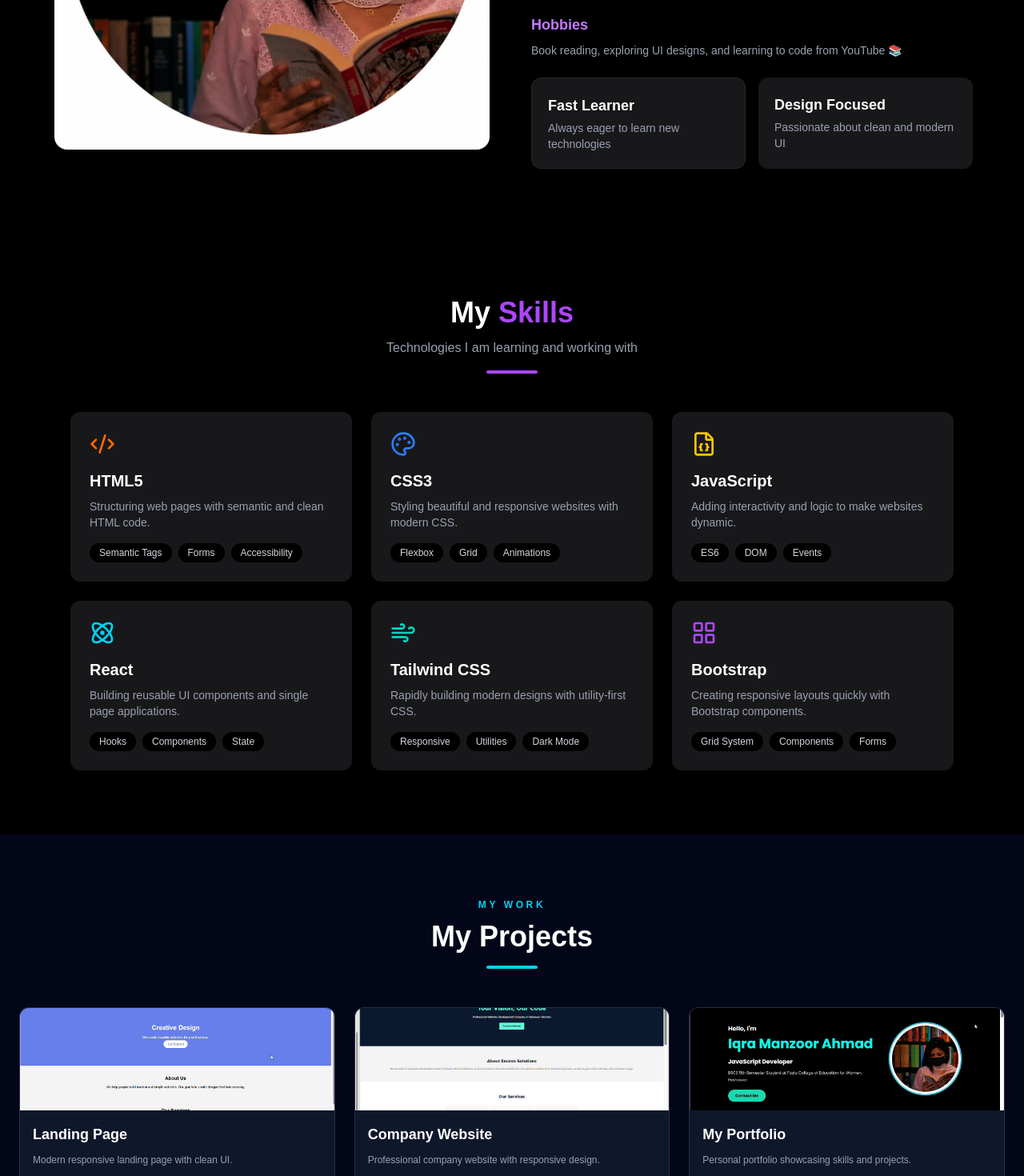
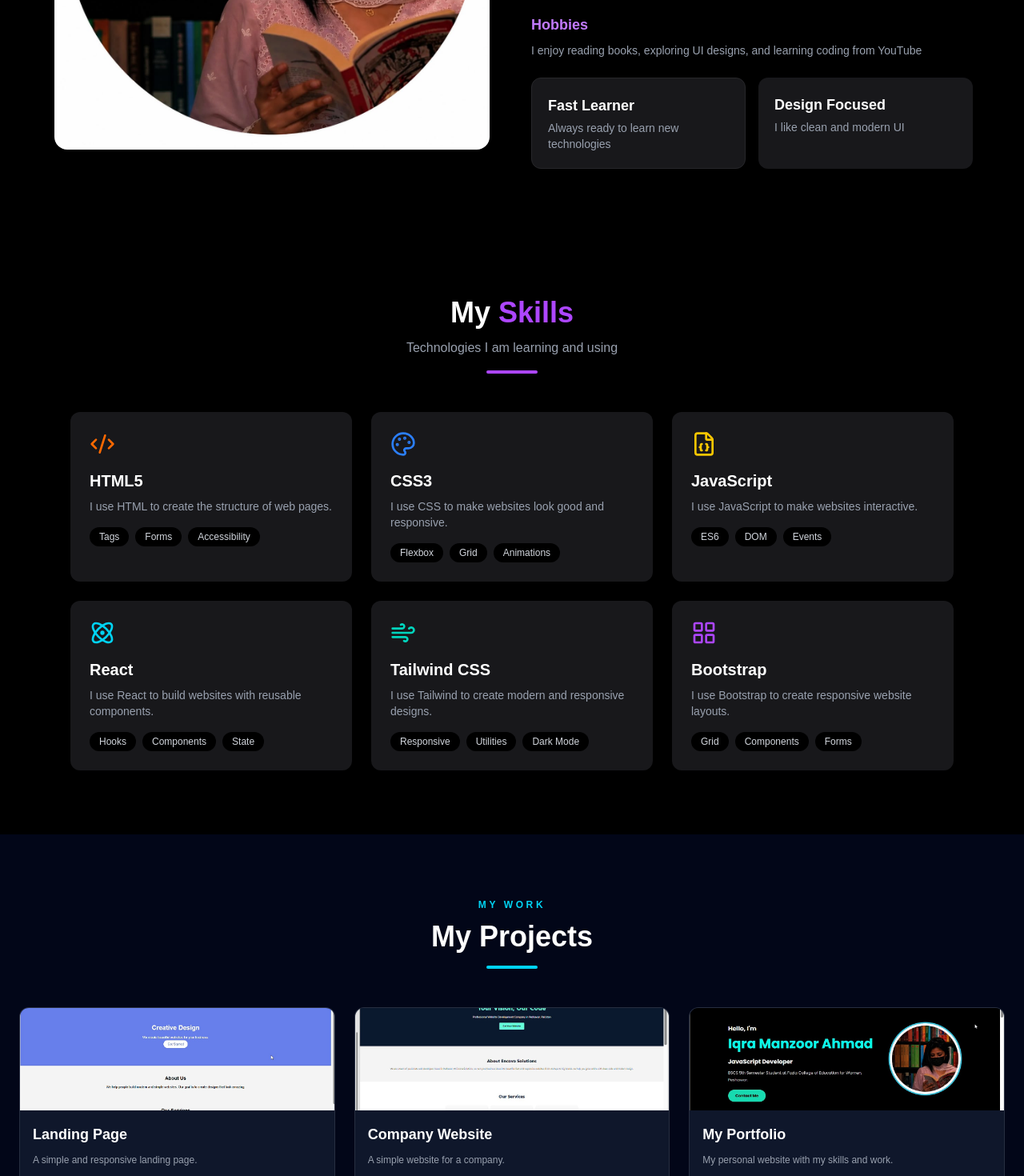
Before and after one commit to iqramanzoor-20/iqra-portfolio-website, a React (Vite) app in the folder iqra-portfolio/: page / in a window 1280 px wide. Shown: the part 1330-2800 px from the top of the page at 80% size. Built offline with nearby package versions, Linux system fonts and the light colour scheme.

Commit message:
ubdate all

```diff
--- a/iqra-portfolio/src/components/About.jsx
+++ b/iqra-portfolio/src/components/About.jsx
@@ -3,40 +3,45 @@ export default function About() {
     <section id="about" className="px-6 md:px-12 py-20 bg-black text-white">
       <div className="max-w-6xl mx-auto grid md:grid-cols-2 gap-12 items-center">
 
-        {/* Left: Image */}
+        {/* Image */}
         <div className="flex justify-center">
-          <div className="p-1 rounded-2xl bg-gradient-to from-purple-500 to-pink-500"> {/* 👈 from add kiya */}
+          <div className="p-1 rounded-2xl bg-gradient-to from-purple-500 to-pink-500">
             <img
-              src="/src/assets/iqra.jpg" // 👈 agar error de to src/assets/iqra.jpg karo
+              src="/src/assets/iqra.jpg"
               alt="Iqra"
-              className="w-350px h-450px object-cover rounded-2xl bg-zinc-900" // 👈 w-350px galat tha
+              className="w-350px h-450px object-cover rounded-2xl bg-zinc-900"
             />
           </div>
         </div>
 
-        {/* Right: Content */}
+        {/* About Content */}
         <div>
           <h2 className="text-4xl font-bold mb-3">
             About <span className="text-purple-500">Me</span>
           </h2>
-          <div className="w-16 h-1 bg-purple-500 mb-6 rounded-full"></div> {/* 👈 underline add */}
+
+          <div className="w-16 h-1 bg-purple-500 mb-6 rounded-full"></div>
 
           <p className="text-gray-400 mb-4 leading-relaxed">
             I'm Iqra, an aspiring <span className="text-purple-400 font-semibold">Frontend Developer</span>.
-            I'm currently learning Web Development and building projects using modern technologies.
+            I'm learning Web Development and making projects with modern technologies.
           </p>
 
           <p className="text-gray-400 mb-6 leading-relaxed">
-            My goal is to become a professional Frontend Developer and work with companies
-            to build beautiful, responsive, and user-friendly websites.
+            My goal is to become a professional Frontend Developer and create
+            beautiful, responsive, and user-friendly websites.
           </p>
 
           {/* Skills */}
           <div className="mb-6">
             <h3 className="text-lg font-bold mb-3 text-purple-400">Tech Stack</h3>
+
             <div className="flex flex-wrap gap-2">
               {['HTML', 'CSS', 'Tailwind', 'JavaScript', 'React', 'Git', 'GitHub'].map((skill) => (
-                <span key={skill} className="bg-zinc-900 px-3 py-1 rounded-full text-sm border border-zinc-800 hover:border-purple-500 hover:text-purple-400 transition"> {/* 👈 border add */}
+                <span
+                  key={skill}
+                  className="bg-zinc-900 px-3 py-1 rounded-full text-sm border border-zinc-800 hover:border-purple-500 hover:text-purple-400 transition"
+                >
                   {skill}
                 </span>
               ))}
@@ -47,7 +52,7 @@ export default function About() {
           <div className="mb-6">
             <h3 className="text-lg font-bold mb-2 text-purple-400">Projects</h3>
             <p className="text-gray-400 text-sm">
-              So far, I have built 3-4 portfolio websites and 1 Todo App 🚀
+              I have built 3-4 portfolio websites and 1 Todo App
             </p>
           </div>
 
@@ -55,20 +60,27 @@ export default function About() {
           <div className="mb-6">
             <h3 className="text-lg font-bold mb-2 text-purple-400">Hobbies</h3>
             <p className="text-gray-400 text-sm">
-              Book reading, exploring UI designs, and learning to code from YouTube 📚
+              I enjoy reading books, exploring UI designs, and learning coding from YouTube
             </p>
           </div>
 
-          {/* 2 Cards */}
+          {/* Cards */}
           <div className="grid grid-cols-1 sm:grid-cols-2 gap-4 mt-4">
-            <div className="bg-zinc-900 p-5 rounded-xl border border-zinc-800 hover:border-purple-500 hover:-translate-y-1 transition"> {/* 👈 border add */}
+
+            <div className="bg-zinc-900 p-5 rounded-xl border border-zinc-800 hover:border-purple-500 hover:-translate-y-1 transition">
               <h3 className="font-bold text-lg mb-1">Fast Learner</h3>
-              <p className="text-sm text-gray-400">Always eager to learn new technologies</p>
+              <p className="text-sm text-gray-400">
+                Always ready to learn new technologies
+              </p>
             </div>
+
             <div className="bg-zinc-900 p-5 rounded-xl border-zinc-800 hover:border-purple-500 hover:-translate-y-1 transition">
               <h3 className="font-bold text-lg mb-1">Design Focused</h3>
-              <p className="text-sm text-gray-400">Passionate about clean and modern UI</p>
+              <p className="text-sm text-gray-400">
+                I like clean and modern UI
+              </p>
             </div>
+
           </div>
         </div>
 
--- a/iqra-portfolio/src/components/Experience.jsx
+++ b/iqra-portfolio/src/components/Experience.jsx
@@ -2,16 +2,18 @@ export default function Experience() {
   const experiences = [
     {
       role: "Frontend Developer Intern",
-      company: "EncovaSolution", // yahan apni company ka naam likho
+      company: "EncovaSolution",
       duration: "Jul 2026 - Present",
-      description: "Working on responsive web applications using React, Tailwind CSS and JavaScript. Implementing UI components and optimizing performance for better user experience.",
+      description:
+        "I work on websites using React, Tailwind CSS, and JavaScript. I create website parts and make them easy and smooth to use.",
     },
     {
       role: "Web Development Student",
-      company: "BSCS - fazaia college of education for women peshawar", // 👈 yahan comma add kiya
+      company: "BSCS - Fazaia College of Education for Women Peshawar",
       duration: "2023 - Present",
-      description: "Learning modern frontend technologies including React, Tailwind CSS and JavaScript. Built 6+ projects including Portfolio, Landing Pages and Interactive Games.",
-    }
+      description:
+        "I am learning React, Tailwind CSS, and JavaScript. I have made 6+ projects like portfolios, landing pages, and games.",
+    },
   ]
 
   return (
@@ -20,29 +22,53 @@ export default function Experience() {
 
         {/* Heading */}
         <div className="text-center mb-12">
-          <p className="text-cyan-400 uppercase tracking-[0.3em] text-xs font-semibold">My Journey</p>
-          <h2 className="text-3xl md:text-4xl font-bold text-white mt-3">Experience</h2>
+          <p className="text-cyan-400 uppercase tracking-[0.3em] text-xs font-semibold">
+            My Journey
+          </p>
+
+          <h2 className="text-3xl md:text-4xl font-bold text-white mt-3">
+            Experience
+          </h2>
+
           <div className="w-16 h-1 bg-cyan-400 mx-auto mt-4 rounded-full"></div>
         </div>
 
         {/* Timeline */}
         <div className="relative border-l-2 border-cyan-400/20 ml-4">
+
           {experiences.map((exp, index) => (
             <div key={index} className="mb-10 ml-8">
+
               {/* Dot */}
               <div className="absolute w-4 h-4 bg-cyan-400 rounded-full -left-2.5 mt-1.5"></div>
 
               {/* Card */}
-              <div className="bg-slate-900 p-6 rounded-xl border border-white/10 hover:border-cyan-400/50 hover:-translate-y-1 transition-all duration-300"> {/* 👈 yahan border add kiya */}
+              <div className="bg-slate-900 p-6 rounded-xl border border-white/10 hover:border-cyan-400/50 hover:-translate-y-1 transition-all duration-300">
+
                 <div className="flex flex-col sm:flex-row sm:justify-between sm:items-start mb-2">
-                  <h3 className="text-xl font-bold text-white">{exp.role}</h3>
-                  <span className="bg-cyan-400/10 text-cyan-400 text-xs px-3 py-1 rounded-full mt-2 sm:mt-0">{exp.duration}</span>
+
+                  <h3 className="text-xl font-bold text-white">
+                    {exp.role}
+                  </h3>
+
+                  <span className="bg-cyan-400/10 text-cyan-400 text-xs px-3 py-1 rounded-full mt-2 sm:mt-0">
+                    {exp.duration}
+                  </span>
+
                 </div>
-                <p className="text-cyan-400 text-sm mb-3">{exp.company}</p>
-                <p className="text-gray-400 text-sm leading-6">{exp.description}</p>
+
+                <p className="text-cyan-400 text-sm mb-3">
+                  {exp.company}
+                </p>
+
+                <p className="text-gray-400 text-sm leading-6">
+                  {exp.description}
+                </p>
+
               </div>
             </div>
           ))}
+
         </div>
       </div>
     </section>
--- a/iqra-portfolio/src/components/Footer.jsx
+++ b/iqra-portfolio/src/components/Footer.jsx
@@ -12,7 +12,7 @@ function Footer() {
         </p>
 
         <p className="text-gray-500 text-sm mt-6">
-          © 2026 Iqra. All rights reserved.
+          © 2026 Iqra
         </p>
 
       </div>
--- a/iqra-portfolio/src/components/Projects.jsx
+++ b/iqra-portfolio/src/components/Projects.jsx
@@ -7,12 +7,47 @@ import waCubeTech from "../assets/WaCubeTech.png"
 
 function Projects() {
   const projects = [
-    { title: "Landing Page", image: landingPage, description: "Modern responsive landing page with clean UI.", technologies: ["HTML", "CSS", "JS"] },
-    { title: "Company Website", image: companyWebsite, description: "Professional company website with responsive design.", technologies: ["React", "Tailwind", "JS"] },
-    { title: "My Portfolio", image: myPortfolio, description: "Personal portfolio showcasing skills and projects.", technologies: ["React", "Tailwind", "JS"] },
-    { title: "Smart Shop Website", image: smartShop, description: "Shopping website interface with responsive layout.", technologies: ["React", "CSS", "JS"] },
-    { title: "Tic Tac Toe Game", image: ticTacToe, description: "Interactive Tic Tac Toe game with responsive UI.", technologies: ["HTML", "CSS", "JS"] },
-    { title: "WaCube Tech", image: waCubeTech, description: "Modern tech website with professional layout.", technologies: ["React", "Tailwind", "JS"] },
+    {
+      title: "Landing Page",
+      image: landingPage,
+      description: "A simple and responsive landing page.",
+      technologies: ["HTML", "CSS", "JS"],
+    },
+
+    {
+      title: "Company Website",
+      image: companyWebsite,
+      description: "A simple website for a company.",
+      technologies: ["React", "Tailwind", "JS"],
+    },
+
+    {
+      title: "My Portfolio",
+      image: myPortfolio,
+      description: "My personal website with my skills and work.",
+      technologies: ["React", "Tailwind", "JS"],
+    },
+
+    {
+      title: "Smart Shop Website",
+      image: smartShop,
+      description: "A simple shopping website.",
+      technologies: ["React", "CSS", "JS"],
+    },
+
+    {
+      title: "Tic Tac Toe Game",
+      image: ticTacToe,
+      description: "A simple and fun Tic Tac Toe game.",
+      technologies: ["HTML", "CSS", "JS"],
+    },
+
+    {
+      title: "WaCube Tech",
+      image: waCubeTech,
+      description: "A modern website for a tech company.",
+      technologies: ["React", "Tailwind", "JS"],
+    },
   ]
 
   return (
@@ -21,27 +56,38 @@ function Projects() {
 
         {/* Heading */}
         <div className="text-center mb-12">
-          <p className="text-cyan-400 uppercase tracking-[0.3em] text-xs font-semibold">My Work</p>
-          <h2 className="text-3xl md:text-4xl font-bold text-white mt-3">My Projects</h2>
+
+          <p className="text-cyan-400 uppercase tracking-[0.3em] text-xs font-semibold">
+            My Work
+          </p>
+
+          <h2 className="text-3xl md:text-4xl font-bold text-white mt-3">
+            My Projects
+          </h2>
+
           <div className="w-16 h-1 bg-cyan-400 mx-auto mt-4 rounded-full"></div>
+
         </div>
 
-        {/* Project Cards */}
+        {/* Cards */}
         <div className="grid md:grid-cols-2 lg:grid-cols-3 gap-6">
 
           {projects.map((project) => (
-            <div key={project.title} className="group bg-slate-900 rounded-xl overflow-hidden border border-white/10 hover:border-cyan-400/50 hover:-translate-y-1 transition-all duration-300">
+            <div
+              key={project.title}
+              className="group bg-slate-900 rounded-xl overflow-hidden border border-white/10 hover:border-cyan-400/50 hover:-translate-y-1 transition-all duration-300"
+            >
 
-              {/* Image - AB BOHOT CHOTI */}
+              {/* Image */}
               <div className="relative overflow-hidden">
                 <img
                   src={project.image}
                   alt={project.title}
-                  className="w-full h-32 object-cover group-hover:scale-105 transition duration-500" // h-32 = 128px
+                  className="w-full h-32 object-cover group-hover:scale-105 transition duration-500"
                 />
               </div>
 
-              {/* Content - COMPACT */}
+              {/* Details */}
               <div className="p-4">
 
                 <h3 className="text-lg font-bold text-white">
@@ -52,17 +98,25 @@ function Projects() {
                   {project.description}
                 </p>
 
-                {/* Technologies */}
+                {/* Skills */}
                 <div className="flex flex-wrap gap-1.5 mt-3">
+
                   {project.technologies.map((technology) => (
-                    <span key={technology} className="px-2 py-0.5 rounded-full bg-cyan-400/10 text-cyan-400 text-[10px]">
+                    <span
+                      key={technology}
+                      className="px-2 py-0.5 rounded-full bg-cyan-400/10 text-cyan-400 text-[10px]"
+                    >
                       {technology}
                     </span>
                   ))}
+
                 </div>
 
                 {/* Button */}
-                <a href="#contact" className="inline-block mt-3 text-cyan-400 font-semibold hover:text-cyan-300 transition text-xs">
+                <a
+                  href="#contact"
+                  className="inline-block mt-3 text-cyan-400 font-semibold hover:text-cyan-300 transition text-xs"
+                >
                   View →
                 </a>
 
--- a/iqra-portfolio/src/components/Skills.jsx
+++ b/iqra-portfolio/src/components/Skills.jsx
@@ -5,65 +5,91 @@ export default function Skills() {
     {
       icon: <Code2 className="text-orange-500" size={32} />,
       title: "HTML5",
-      desc: "Structuring web pages with semantic and clean HTML code.",
-      tags: ["Semantic Tags", "Forms", "Accessibility"]
+      desc: "I use HTML to create the structure of web pages.",
+      tags: ["Tags", "Forms", "Accessibility"]
     },
     {
       icon: <Palette className="text-blue-500" size={32} />,
       title: "CSS3",
-      desc: "Styling beautiful and responsive websites with modern CSS.",
+      desc: "I use CSS to make websites look good and responsive.",
       tags: ["Flexbox", "Grid", "Animations"]
     },
     {
       icon: <FileJson className="text-yellow-400" size={32} />,
       title: "JavaScript",
-      desc: "Adding interactivity and logic to make websites dynamic.",
+      desc: "I use JavaScript to make websites interactive.",
       tags: ["ES6", "DOM", "Events"]
     },
     {
       icon: <Atom className="text-cyan-400" size={32} />,
       title: "React",
-      desc: "Building reusable UI components and single page applications.",
+      desc: "I use React to build websites with reusable components.",
       tags: ["Hooks", "Components", "State"]
     },
     {
       icon: <Wind className="text-teal-400" size={32} />,
       title: "Tailwind CSS",
-      desc: "Rapidly building modern designs with utility-first CSS.",
+      desc: "I use Tailwind to create modern and responsive designs.",
       tags: ["Responsive", "Utilities", "Dark Mode"]
     },
     {
       icon: <LayoutGrid className="text-purple-500" size={32} />,
       title: "Bootstrap",
-      desc: "Creating responsive layouts quickly with Bootstrap components.",
-      tags: ["Grid System", "Components", "Forms"]
+      desc: "I use Bootstrap to create responsive website layouts.",
+      tags: ["Grid", "Components", "Forms"]
     },
   ]
 
   return (
     <section id="skills" className="py-20 bg-black">
       <div className="max-w-6xl mx-auto px-6">
+
         <div className="text-center mb-12">
-          <h2 className="text-4xl font-bold text-white">My <span className="text-purple-500">Skills</span></h2>
-          <p className="text-gray-400 mt-3">Technologies I am learning and working with</p>
+          <h2 className="text-4xl font-bold text-white">
+            My <span className="text-purple-500">Skills</span>
+          </h2>
+
+          <p className="text-gray-400 mt-3">
+            Technologies I am learning and using
+          </p>
+
           <div className="w-16 h-1 bg-purple-500 mx-auto mt-4 rounded-full"></div>
         </div>
 
         <div className="grid md:grid-cols-3 gap-6">
+
           {skills.map((skill) => (
-            <div key={skill.title} className="group bg-zinc-900 p-6 rounded-xl border-zinc-800 hover:border-purple-500/50 hover:-translate-y-2 transition-all duration-300">
-              <div className="mb-4 group-hover:scale-110 transition">{skill.icon}</div>
-              <h3 className="text-xl font-bold text-white mb-2">{skill.title}</h3>
-              <p className="text-gray-400 text-sm mb-4">{skill.desc}</p>
+            <div
+              key={skill.title}
+              className="group bg-zinc-900 p-6 rounded-xl border-zinc-800 hover:border-purple-500/50 hover:-translate-y-2 transition-all duration-300"
+            >
+
+              <div className="mb-4 group-hover:scale-110 transition">
+                {skill.icon}
+              </div>
+
+              <h3 className="text-xl font-bold text-white mb-2">
+                {skill.title}
+              </h3>
+
+              <p className="text-gray-400 text-sm mb-4">
+                {skill.desc}
+              </p>
+
               <div className="flex flex-wrap gap-2">
                 {skill.tags.map((tag) => (
-                  <span key={tag} className="bg-black px-3 py-1 rounded-full text-xs text-gray-300 border-zinc-800">
+                  <span
+                    key={tag}
+                    className="bg-black px-3 py-1 rounded-full text-xs text-gray-300 border-zinc-800"
+                  >
                     {tag}
                   </span>
                 ))}
               </div>
+
             </div>
           ))}
+
         </div>
       </div>
     </section>
```
Also changed, not shown: iqra-portfolio/src/components/Contact.jsx (+76 -21 lines), iqra-portfolio/src/components/Hero.jsx (+31 -9 lines), iqra-portfolio/src/components/Navbar.jsx (+38 -6 lines), iqra-portfolio/src/index.css (+10 -4 lines).
